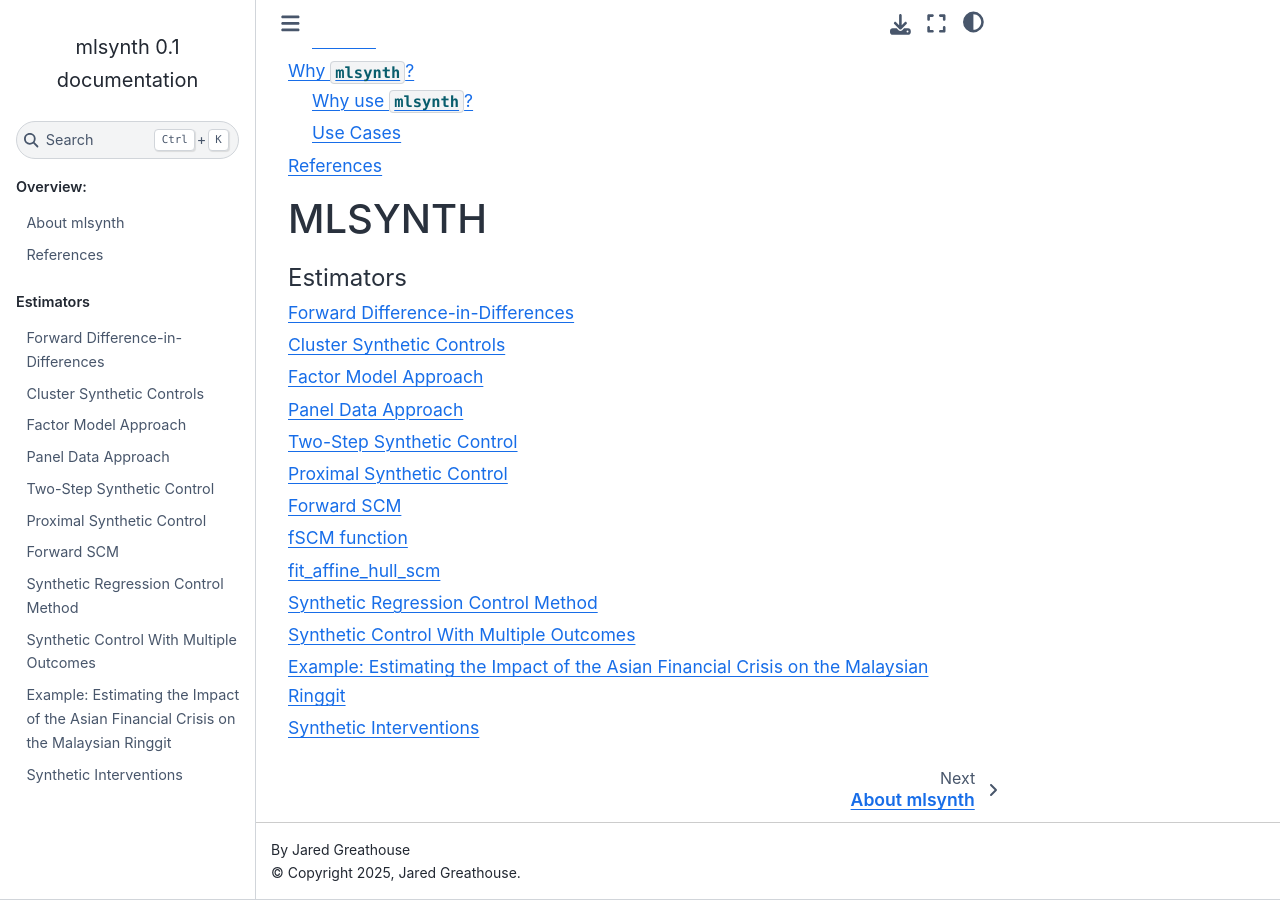
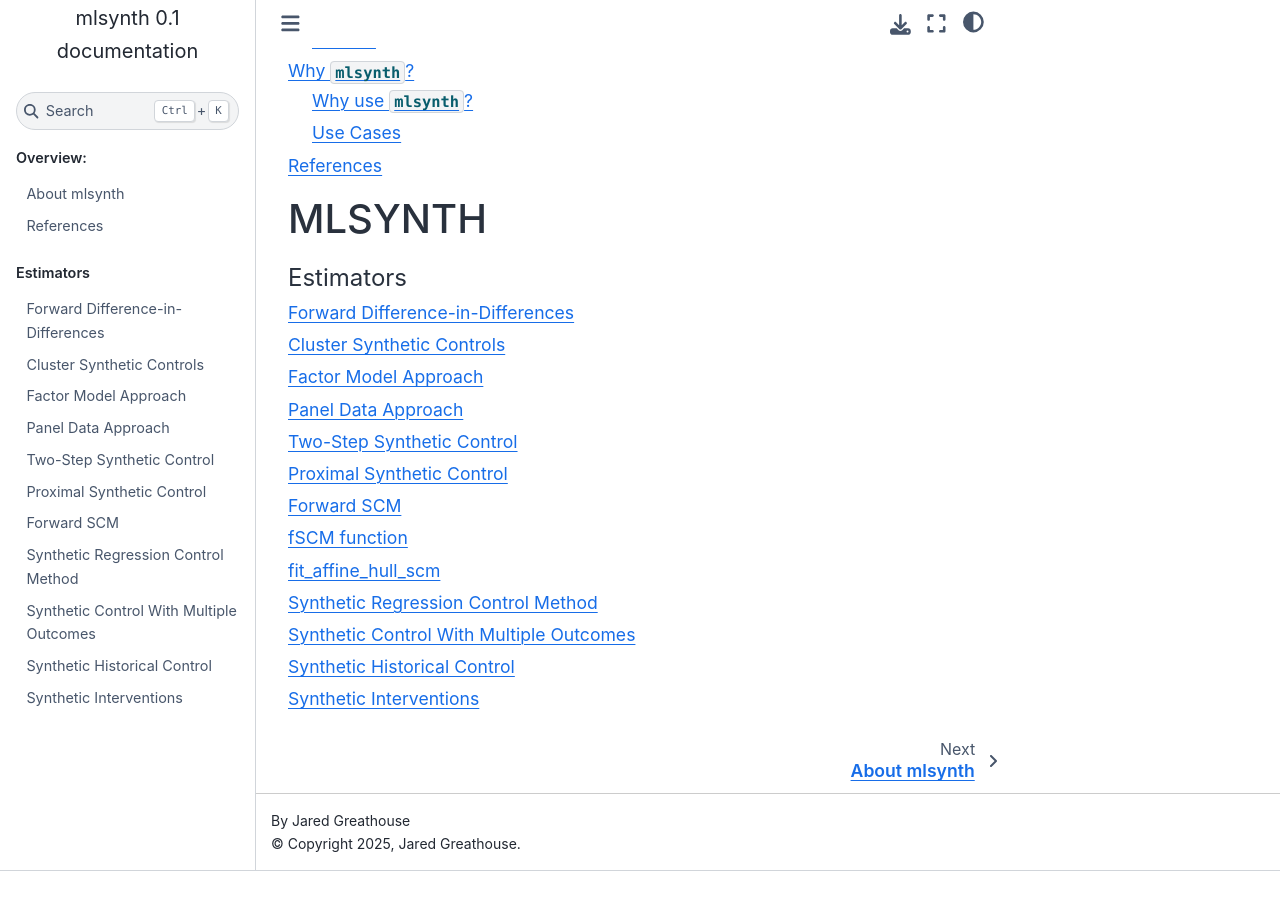
Before and after one commit to jgreathouse9/mlsynth, a Sphinx documentation site: the page built from docs/index.rst, in a window 1280 px wide and 900 px high, scrolled down 759 px. Built offline with Sphinx 7.4.7 and the Sphinx Book theme 1.1.4, drawn with Linux system fonts in a browser that asks for light colours; pages that are not in the unit, such as notebooks, are missing from menus; after the commit the page ends 1630 px from its top, so only the background shows below that.

Commit message:
Update shc.rst

```diff
--- a/docs/shc.rst
+++ b/docs/shc.rst
@@ -1,4 +1,4 @@
-Example: Estimating the Impact of the Asian Financial Crisis on the Malaysian Ringgit
+Synthetic Historical Control
 -------------------------------------------------------------------------------------
 
 This example uses the **Synthetic Historical Control (SHC)** estimator from
```
